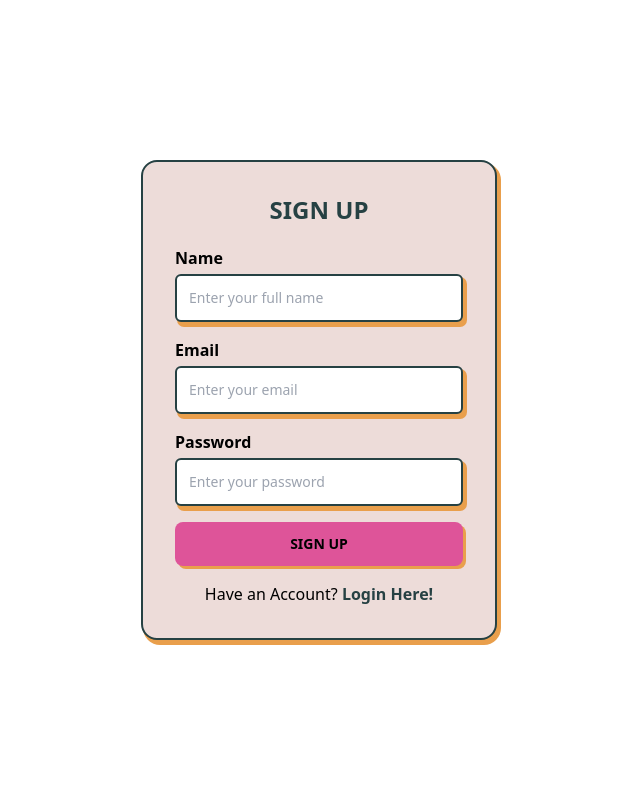
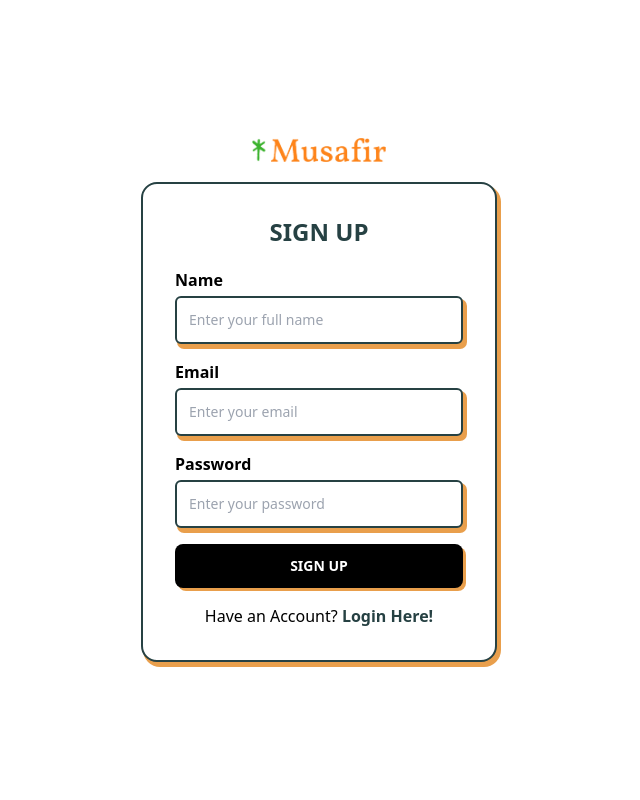
Before and after one commit to parthmahaa/musafir, a React (Vite) app: page /signup in a window 1280 px wide. Shown: the top 800 px of the page, without its empty margins (321-961 px from the left). Built offline with nearby package versions, Linux system fonts and the light colour scheme.

Commit message:
changed the sign and login page

```diff
--- a/src/SignupPage.jsx
+++ b/src/SignupPage.jsx
@@ -1,5 +1,4 @@
 import React from 'react'
-import Footer from './components/Footer/Footer'
 import Signup from './components/Login/Signup'
 
 
@@ -7,7 +6,6 @@ function SignupPage() {
   return (
     <>
     <Signup/>
-    <Footer />
     </>
   )
 }
--- a/src/components/Login/Login.jsx
+++ b/src/components/Login/Login.jsx
@@ -33,7 +33,7 @@ function Login() {
             </label>
             <div className="mt-2">
               <input
-                className="flex h-10 w-full rounded-md border border-gray-300 bg-transparent px-3 py-2 text-sm placeholder:text-gray-400 focus:outline-none focus:ring-1 focus:ring-gray-400 focus:ring-offset-1 disabled:cursor-not-allowed disabled:opacity-50"
+                className="flex outline-none border-2 border-[#264143] shadow-[3px_4px_0px_1px_#E99F4C] w-full p-3 rounded-md text-sm focus:translate-y-1 focus:shadow-[1px_2px_0px_0px_#E99F4C]"
                 type="email"
                 placeholder="Email"
               />
@@ -56,13 +56,13 @@ function Login() {
             </div>
             <div className="mt-2">
               <input
-                className="flex h-10 w-full rounded-md border border-gray-300 bg-transparent px-3 py-2 text-sm placeholder:text-gray-400 focus:outline-none focus:ring-1 focus:ring-gray-400 focus:ring-offset-1 disabled:cursor-not-allowed disabled:opacity-50"
+                className="flex outline-none border-2 border-[#264143] shadow-[3px_4px_0px_1px_#E99F4C] w-full p-3 rounded-md text-sm focus:translate-y-1 focus:shadow-[1px_2px_0px_0px_#E99F4C]"
                 type="password"
                 placeholder="Password"
               />
             </div>
           </div>
-          <div>
+          <div className='pt-3'>
             <button
               type="button"
               className="inline-flex w-full items-center justify-center rounded-md bg-black px-3.5 py-2.5 font-semibold leading-7 text-white hover:bg-black/80"
--- a/src/components/Login/Signup.jsx
+++ b/src/components/Login/Signup.jsx
@@ -1,5 +1,7 @@
 import React ,{useState} from 'react';
 import axios from 'axios'
+import { Link } from 'react-router-dom';
+import img1 from '../../assets/logo.png'
 
 const Signup = () => {
   const [full_name,setFullName] = useState('');
@@ -20,7 +22,12 @@ const Signup = () => {
 
   return (
     <div className="flex flex-col items-center justify-center text-center min-h-screen">
-      <div className="flex flex-col justify-center items-center bg-[#EDDCD9] p-8 border-2 border-[#264143] rounded-2xl shadow-[3px_4px_0px_1px_#E99F4C] w-auto">
+      <div className="h-15 w-50 mb-6 pb-5 md:mb-0">
+                        <Link to="/" className="flex items-center">
+                        <img src={img1} id="logo" className="max-w-23 filter-none max-h-6" alt="" />
+                        </Link>
+                    </div>
+      <div className="flex flex-col justify-center items-center bg-[#ffffff] p-8 border-2 border-[#264143] rounded-2xl shadow-[3px_4px_0px_1px_#E99F4C] w-auto">
         <p className="text-[#264143] font-extrabold text-2xl mb-5">SIGN UP</p>
         <form className="w-full" onSubmit={handleSubmit}>
           <div className="flex flex-col items-start mb-4">
@@ -59,7 +66,7 @@ const Signup = () => {
           <div>
             <button
               type="submit"
-              className="py-3 px-4 w-72 bg-[#DE5499] rounded-lg font-bold text-sm shadow-[3px_3px_0px_0px_#E99F4C] hover:opacity-90 focus:translate-y-1">
+              className="py-3 px-4 w-72 text-white bg-black rounded-lg font-bold text-sm shadow-[3px_3px_0px_0px_#E99F4C] hover:opacity-80 focus:translate-y-1">
               SIGN UP
             </button>
             <p className="mt-4">Have an Account? <a className="font-bold text-[#264143]" href="/login">Login Here!</a></p>
```
